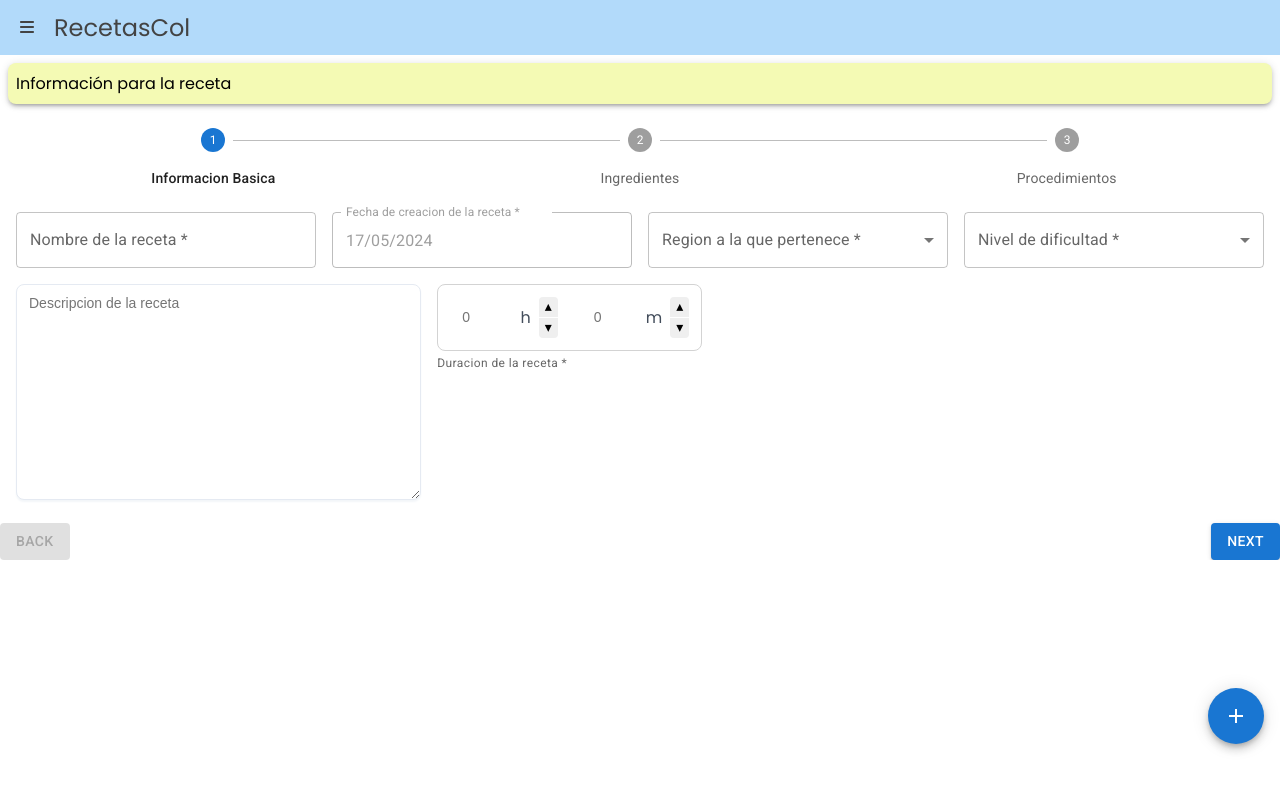
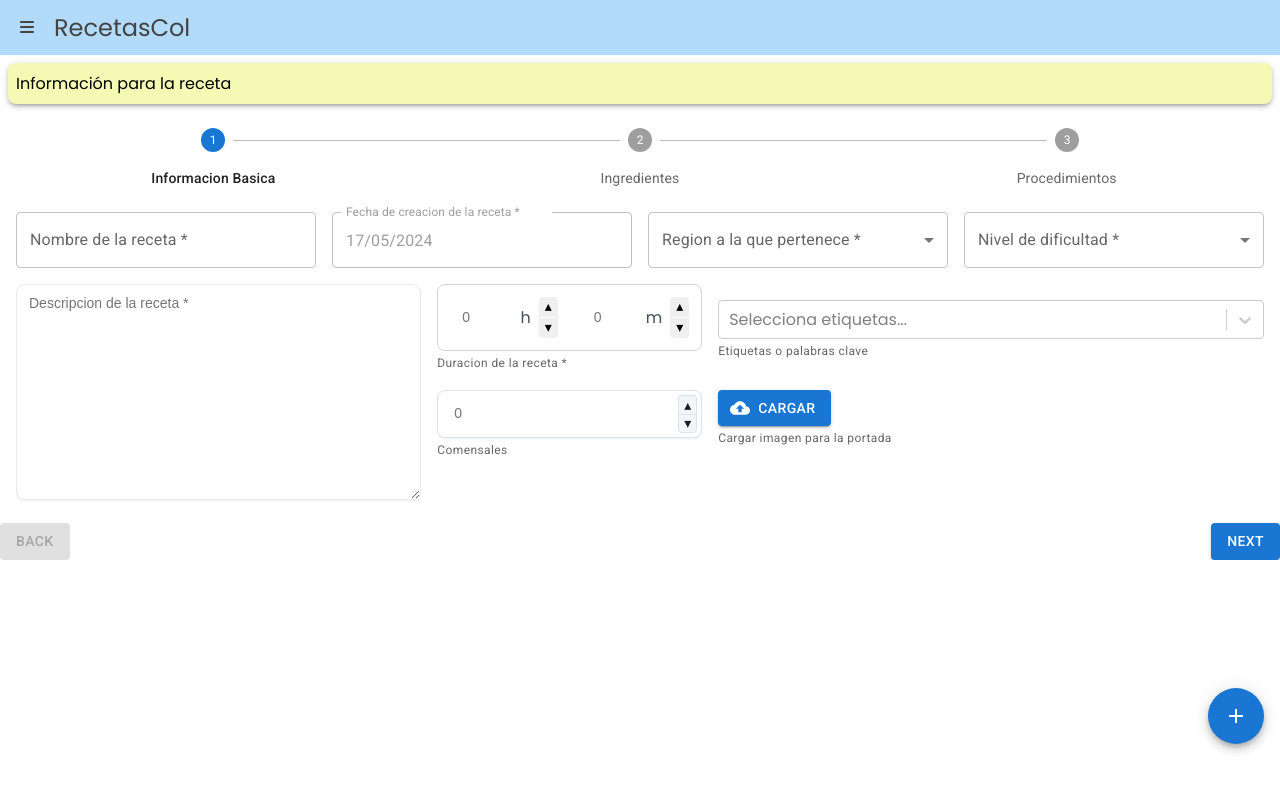
Before and after one commit to ChommclitosDeveloper/cyc-react, a React (Create React App) app: page /formulario in a window 1280 px wide. Shown: the top 790 px of the page. Built offline with nearby package versions, Linux system fonts and the light colour scheme.

Commit message:
formulario 5.0

```diff
--- a/package.json
+++ b/package.json
@@ -27,6 +27,7 @@
     "react-icons": "^5.1.0",
     "react-router-dom": "^6.23.0",
     "react-scripts": "5.0.1",
+    "react-select": "^5.8.0",
     "react-slick": "^0.30.2",
     "slick-carousel": "^1.8.1",
     "typescript": "^4.9.5",
--- /dev/null
+++ b/src/components/Formulario/BotonArchivos.tsx
@@ -0,0 +1,69 @@
+import React, { useState } from 'react';
+import { styled } from '@mui/material/styles';
+import Button from '@mui/material/Button';
+import CloudUploadIcon from '@mui/icons-material/CloudUpload';
+import Box from '@mui/material/Box';
+import IconButton from '@mui/material/IconButton';
+import DeleteIcon from '@mui/icons-material/Delete';
+
+const VisuallyHiddenInput = styled('input')({
+  clip: 'rect(0 0 0 0)',
+  clipPath: 'inset(50%)',
+  height: 1,
+  overflow: 'hidden',
+  position: 'absolute',
+  bottom: 0,
+  left: 0,
+  whiteSpace: 'nowrap',
+  width: 1,
+});
+
+const FileNameBox = styled(Box)({
+  display: 'flex',
+  alignItems: 'center',
+  marginLeft: '16px',
+});
+
+const FileNameText = styled('span')({
+  marginRight: '8px',
+});
+
+export default function InputFileUpload() {
+  const [selectedFile, setSelectedFile] = useState<File | null>(null);
+
+  const handleFileChange = (event: React.ChangeEvent<HTMLInputElement>) => {
+    if (event.target.files && event.target.files.length > 0) {
+      setSelectedFile(event.target.files[0]);
+    }
+  };
+
+  const handleFileRemove = () => {
+    setSelectedFile(null);
+  };
+
+  return (
+    <Box display="flex" alignItems="center">
+      <Button
+        component="label"
+        role={undefined}
+        variant="contained"
+        tabIndex={-1}
+        startIcon={<CloudUploadIcon />}
+      >
+        Cargar
+        <VisuallyHiddenInput
+          type="file"
+          onChange={handleFileChange}
+        />
+      </Button>
+      {selectedFile && (
+        <FileNameBox>
+          <FileNameText>{selectedFile.name}</FileNameText>
+          <IconButton size="small" onClick={handleFileRemove}>
+            <DeleteIcon />
+          </IconButton>
+        </FileNameBox>
+      )}
+    </Box>
+  );
+}
--- /dev/null
+++ b/src/components/Formulario/Etiquetas.tsx
@@ -0,0 +1,57 @@
+import React from 'react';
+import Select, { MultiValue, StylesConfig } from 'react-select';
+import { Box } from '@mui/material';
+
+// Definición del tipo para las opciones de etiqueta
+type TagOption = {
+  value: string;
+  label: string;
+};
+
+// Opciones de etiquetas predefinidas (puedes modificar esto según tus necesidades)
+const tagOptions: TagOption[] = [
+  { value: 'vegetarian', label: 'Vegetariana' },
+  { value: 'vegan', label: 'Vegana' },
+  { value: 'glutenFree', label: 'Sin Gluten' },
+  { value: 'dairyFree', label: 'Sin Lácteos' },
+  { value: 'keto', label: 'Keto' },
+  // Agrega más etiquetas aquí
+];
+
+interface TagSelectorProps {
+  selectedTags: MultiValue<TagOption>;
+  handleTagChange: (selectedOptions: MultiValue<TagOption>) => void;
+}
+
+const customStyles: StylesConfig<TagOption, true> = {
+  container: (base) => ({
+    ...base,
+    width: '100%',
+  }),
+  menu: (base) => ({
+    ...base,
+    zIndex: 9999,
+  }),
+  multiValue: (base) => ({
+    ...base,
+    backgroundColor: 'lightskyblue',
+    borderRadius: 10 // Color de fondo de las etiquetas seleccionadas
+  }),
+};
+
+const TagSelector: React.FC<TagSelectorProps> = ({ selectedTags, handleTagChange }) => {
+  return (
+    <Box sx={{ width: '100%', mt: 2 }}>
+      <Select
+        isMulti
+        options={tagOptions}
+        value={selectedTags}
+        onChange={handleTagChange}
+        placeholder="Selecciona etiquetas..."
+        styles={customStyles}
+      />
+    </Box>
+  );
+};
+
+export default TagSelector;
--- a/src/components/Formulario/TextArea.tsx
+++ b/src/components/Formulario/TextArea.tsx
@@ -37,7 +37,7 @@ const ResponsiveTextarea: React.FC = () => {
     <StyledTextarea
 
       aria-label="maximum height"
-      placeholder="Descripcion de la receta"
+      placeholder="Descripcion de la receta *"
     />
   );
 };
--- /dev/null
+++ b/src/components/Formulario/TextNumberOne.tsx
@@ -0,0 +1,182 @@
+import * as React from 'react';
+import {
+  Unstable_NumberInput as BaseNumberInput,
+  NumberInputProps,
+  numberInputClasses,
+} from '@mui/base/Unstable_NumberInput';
+import { styled } from '@mui/system';
+
+const NumberInput = React.forwardRef(function CustomNumberInput(
+  props: NumberInputProps,
+  ref: React.ForwardedRef<HTMLDivElement>,
+) {
+  return (
+    <BaseNumberInput
+      slots={{
+        root: StyledInputRoot,
+        input: StyledInputElement,
+        incrementButton: StyledButton,
+        decrementButton: StyledButton,
+      }}
+      slotProps={{
+        incrementButton: {
+          children: '▴',
+        },
+        decrementButton: {
+          children: '▾',
+        },
+      }}
+      {...props}
+      ref={ref}
+    />
+  );
+});
+
+export default function NumberInputBasic() {
+  const [value, setValue] = React.useState<number | null>(null);
+  return (
+    <NumberInput
+      aria-label="Demo number input"
+      placeholder="0"
+      value={value}
+      onChange={(event, val) => setValue(val)}
+    />
+  );
+}
+
+const blue = {
+  100: '#DAECFF',
+  200: '#80BFFF',
+  400: '#3399FF',
+  500: '#007FFF',
+  600: '#0072E5',
+};
+
+const grey = {
+  50: '#F3F6F9',
+  100: '#E5EAF2',
+  200: '#DAE2ED',
+  300: '#C7D0DD',
+  400: '#B0B8C4',
+  500: '#9DA8B7',
+  600: '#6B7A90',
+  700: '#434D5B',
+  800: '#303740',
+  900: '#1C2025',
+};
+
+const StyledInputRoot = styled('div')(
+  ({ theme }) => `
+  font-family: 'IBM Plex Sans', sans-serif;
+  font-weight: 400;
+  border-radius: 8px;
+  color: ${theme.palette.mode === 'dark' ? grey[300] : grey[900]};
+  background: ${theme.palette.mode === 'dark' ? grey[900] : '#fff'};
+  border: 1px solid ${theme.palette.mode === 'dark' ? grey[700] : grey[200]};
+  box-shadow: 0px 2px 2px ${theme.palette.mode === 'dark' ? grey[900] : grey[50]};
+  display: grid;
+  grid-template-columns: 1fr 19px;
+  grid-template-rows: 1fr 1fr;
+  overflow: hidden;
+  column-gap: 8px;
+  padding: 4px;
+
+  &.${numberInputClasses.focused} {
+    border-color: ${blue[400]};
+    box-shadow: 0 0 0 3px ${theme.palette.mode === 'dark' ? blue[600] : blue[200]};
+  }
+
+  &:hover {
+    border-color: ${blue[400]};
+  }
+
+  // firefox
+  &:focus-visible {
+    outline: 0;
+  }
+`,
+);
+
+const StyledInputElement = styled('input')(
+  ({ theme }) => `
+  font-size: 0.875rem;
+  font-family: inherit;
+  font-weight: 400;
+  line-height: 1.5;
+  grid-column: 1/2;
+  grid-row: 1/3;
+  color: ${theme.palette.mode === 'dark' ? grey[300] : grey[900]};
+  background: inherit;
+  border: none;
+  border-radius: inherit;
+  padding: 8px 12px;
+  outline: 0;
+`,
+);
+
+const StyledButton = styled('button')(
+  ({ theme }) => `
+  display: flex;
+  flex-flow: row nowrap;
+  justify-content: center;
+  align-items: center;
+  appearance: none;
+  padding: 0;
+  width: 19px;
+  height: 19px;
+  font-family: system-ui, sans-serif;
+  font-size: 0.875rem;
+  line-height: 1;
+  box-sizing: border-box;
+  background: ${theme.palette.mode === 'dark' ? grey[900] : '#fff'};
+  border: 0;
+  color: ${theme.palette.mode === 'dark' ? grey[300] : grey[900]};
+  transition-property: all;
+  transition-timing-function: cubic-bezier(0.4, 0, 0.2, 1);
+  transition-duration: 120ms;
+
+  &:hover {
+    background: ${theme.palette.mode === 'dark' ? grey[800] : grey[50]};
+    border-color: ${theme.palette.mode === 'dark' ? grey[600] : grey[300]};
+    cursor: pointer;
+  }
+
+  &.${numberInputClasses.incrementButton} {
+    grid-column: 2/3;
+    grid-row: 1/2;
+    border-top-left-radius: 4px;
+    border-top-right-radius: 4px;
+    border: 1px solid;
+    border-bottom: 0;
+    &:hover {
+      cursor: pointer;
+      background: ${blue[400]};
+      color: ${grey[50]};
+    }
+
+  border-color: ${theme.palette.mode === 'dark' ? grey[800] : grey[200]};
+  background: ${theme.palette.mode === 'dark' ? grey[900] : grey[50]};
+  color: ${theme.palette.mode === 'dark' ? grey[200] : grey[900]};
+  }
+
+  &.${numberInputClasses.decrementButton} {
+    grid-column: 2/3;
+    grid-row: 2/3;
+    border-bottom-left-radius: 4px;
+    border-bottom-right-radius: 4px;
+    border: 1px solid;
+    &:hover {
+      cursor: pointer;
+      background: ${blue[400]};
+      color: ${grey[50]};
+    }
+
+  border-color: ${theme.palette.mode === 'dark' ? grey[800] : grey[200]};
+  background: ${theme.palette.mode === 'dark' ? grey[900] : grey[50]};
+  color: ${theme.palette.mode === 'dark' ? grey[200] : grey[900]};
+  }
+  & .arrow {
+    transform: translateY(-1px);
+  }
+`,
+);
--- a/src/components/Formulario/formulario.tsx
+++ b/src/components/Formulario/formulario.tsx
@@ -15,8 +15,11 @@ import {
 } from "@mui/material";
 import Grid from "@mui/material/Grid";
 import MaxHeightTextarea from "./TextArea";
-import NumberInputBasic from "./TextNumber";
-import NumberInputAdornments from "./TextNumber";
+import { MultiValue } from "react-select";
+import NumberInputAdornments from "./TextNumberTwo";
+import TagSelector from "./Etiquetas";
+import NumberInputBasic from "./TextNumberOne";
+import InputFileUpload from "./BotonArchivos";
 
 const steps = ["Informacion Basica", "Ingredientes", "Procedimientos"];
 
@@ -26,7 +29,17 @@ interface FormValues {
   step3Field: string;
 }
 
+type TagOption = {
+  value: string;
+  label: string;
+};
+
 const FormStepper: React.FC = () => {
+  const [selectedTags, setSelectedTags] = useState<MultiValue<TagOption>>([]);
+
+  const handleTagChange = (selectedOptions: MultiValue<TagOption>) => {
+    setSelectedTags(selectedOptions);
+  };
   const [age, setAge] = React.useState("");
   const [activeStep, setActiveStep] = useState(0);
   const [formValues, setFormValues] = useState<FormValues>({
@@ -157,6 +170,27 @@ const FormStepper: React.FC = () => {
                         </Box>
                         <FormHelperText>Duracion de la receta *</FormHelperText>
                       </Grid>
+                      <Grid item xs={8}>
+                        <TagSelector
+                          selectedTags={selectedTags}
+                          handleTagChange={handleTagChange}
+                        />
+                        <FormHelperText>
+                          Etiquetas o palabras clave
+                        </FormHelperText>
+                      </Grid>
+                      <Grid item xs={4}>
+                        <NumberInputBasic />
+                        <FormHelperText>
+                          Comensales
+                        </FormHelperText>
+                      </Grid>
+                      <Grid item xs={8}>
+                        <InputFileUpload/>
+                        <FormHelperText>
+                          Cargar imagen para la portada
+                        </FormHelperText>
+                      </Grid>
                     </Grid>
                   </Grid>
                 </Grid>
```
Also changed, not shown: src/components/Formulario/TextNumberTwo.tsx (renamed from src/components/Formulario/TextNumber.tsx), 1 other file (tests, documents, lock files or other folders).
